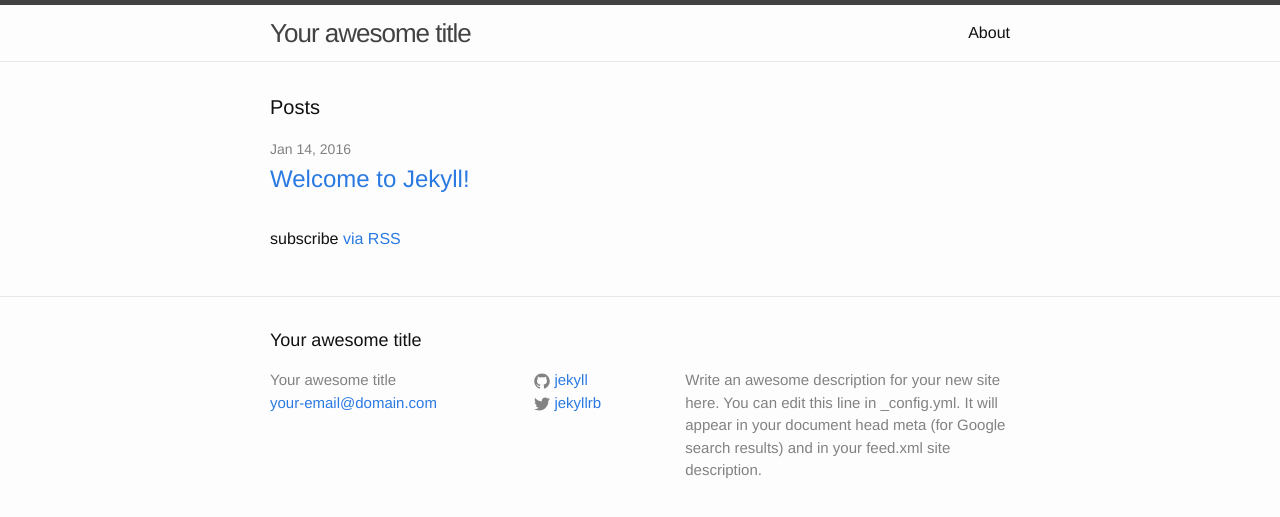
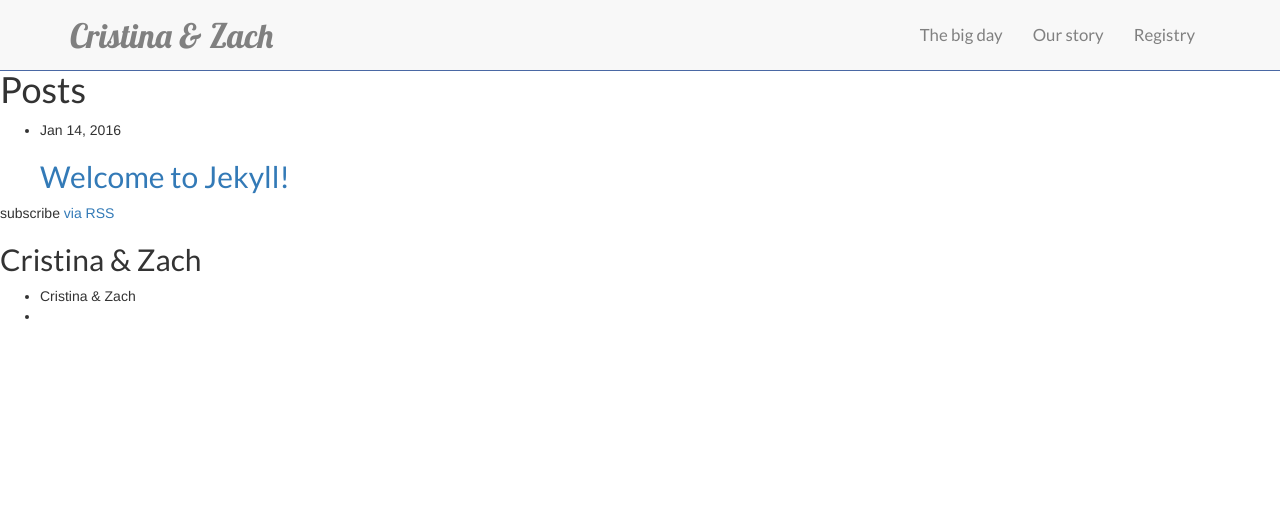
Before and after one commit to cthierer/cristina-and-zach, a Jekyll site: the page built from index.html, in a window 1280 px wide. Shown: the top 517 px of the page. Built offline with Jekyll 4.4.1, drawn with Linux system fonts in a browser that asks for light colours.

Commit message:
Stub out sitewide navigation

```diff
--- a/_config.yml
+++ b/_config.yml
@@ -1,14 +1,7 @@
 # Site settings
-title: Your awesome title
-email: your-email@domain.com
-description: > # this means to ignore newlines until "baseurl:"
-  Write an awesome description for your new site here. You can edit this
-  line in _config.yml. It will appear in your document head meta (for
-  Google search results) and in your feed.xml site description.
+title: Cristina & Zach
 baseurl: "" # the subpath of your site, e.g. /blog/
 url: "http://yourdomain.com" # the base hostname & protocol for your site
-twitter_username: jekyllrb
-github_username:  jekyll
 
 # Build settings
 markdown: kramdown
--- /dev/null
+++ b/_data/contents.yml
@@ -0,0 +1 @@
+toggle-navigation: Toggle navigation
--- a/_includes/head.html
+++ b/_includes/head.html
@@ -6,6 +6,11 @@
     <title>{% if page.title %}{{ page.title }}{% else %}{{ site.title }}{% endif %}</title>
     <meta name="description" content="{{ site.description }}">
 
+    <link rel="stylesheet" href="https://maxcdn.bootstrapcdn.com/bootstrap/3.3.6/css/bootstrap.min.css" integrity="sha384-1q8mTJOASx8j1Au+a5WDVnPi2lkFfwwEAa8hDDdjZlpLegxhjVME1fgjWPGmkzs7" crossorigin="anonymous">
+    <link href='http://fonts.googleapis.com/css?family=Lobster|Lato|Roboto+Slab:400,700' rel='stylesheet' type='text/css'>
     <link rel="stylesheet" href="{{ "/css/main.css" | prepend: site.baseurl }}">
     <link rel="canonical" href="{{ page.url | replace:'index.html','' | prepend: site.baseurl | prepend: site.url }}">
+
+    <script src="https://code.jquery.com/jquery-2.2.0.min.js"></script>
+    <script src="https://maxcdn.bootstrapcdn.com/bootstrap/3.3.6/js/bootstrap.min.js" integrity="sha384-0mSbJDEHialfmuBBQP6A4Qrprq5OVfW37PRR3j5ELqxss1yVqOtnepnHVP9aJ7xS" crossorigin="anonymous"></script>
 </head>
--- a/_includes/header.html
+++ /dev/null
@@ -1,27 +0,0 @@
-<header class="site-header">
-
-  <div class="wrapper">
-
-    <a class="site-title" href="{{ site.baseurl }}/">{{ site.title }}</a>
-
-    <nav class="site-nav">
-      <a href="#" class="menu-icon">
-        <svg viewBox="0 0 18 15">
-          <path fill="#424242" d="M18,1.484c0,0.82-0.665,1.484-1.484,1.484H1.484C0.665,2.969,0,2.304,0,1.484l0,0C0,0.665,0.665,0,1.484,0 h15.031C17.335,0,18,0.665,18,1.484L18,1.484z"/>
-          <path fill="#424242" d="M18,7.516C18,8.335,17.335,9,16.516,9H1.484C0.665,9,0,8.335,0,7.516l0,0c0-0.82,0.665-1.484,1.484-1.484 h15.031C17.335,6.031,18,6.696,18,7.516L18,7.516z"/>
-          <path fill="#424242" d="M18,13.516C18,14.335,17.335,15,16.516,15H1.484C0.665,15,0,14.335,0,13.516l0,0 c0-0.82,0.665-1.484,1.484-1.484h15.031C17.335,12.031,18,12.696,18,13.516L18,13.516z"/>
-        </svg>
-      </a>
-
-      <div class="trigger">
-        {% for page in site.pages %}
-          {% if page.title %}
-          <a class="page-link" href="{{ page.url | prepend: site.baseurl }}">{{ page.title }}</a>
-          {% endif %}
-        {% endfor %}
-      </div>
-    </nav>
-
-  </div>
-
-</header>
--- /dev/null
+++ b/_includes/nav-site.html
@@ -0,0 +1,27 @@
+<nav id="site-nav" class="navbar navbar-default navbar-custom navbar-fixed-top header-text">
+    <div class="container">
+        <div class="navbar-header">
+            <button type="button" class="navbar-toggle collapsed" data-toggle="collapse" data-target="#nav-main-menu" aria-expanded="false">
+                <span class="sr-only">
+                    {{ site.data.contents.toggle-navigation | escape }}
+                </span>
+                <span class="icon-bar"></span>
+                <span class="icon-bar"></span>
+                <span class="icon-bar"></span>
+            </button>
+            <a href="{{ site.data.navigation.lookup.home.link }}" class="navbar-brand text-script">
+                {{ site.title | escape }}
+            </a>
+        </div>
+        <div class="collapse navbar-collapse" id="nav-main-menu">
+            <ul class="nav navbar-nav pull-right">
+                {% for key in site.data.navigation.main %}
+                {% assign nav = site.data.navigation.lookup[key] %}
+                {% if nav %}
+                <li><a href="{{ nav.link }}">{{ nav.title | escape }}</a></li>
+                {% endif %}
+                {% endfor %}
+            </ul>
+        </div>
+    </div>
+</nav>
--- a/_layouts/default.html
+++ b/_layouts/default.html
@@ -5,7 +5,9 @@
 
   <body>
 
-    {% include header.html %}
+    <header id="site-header">
+      {% include nav-site.html %}
+    </header>
 
     <div class="page-content">
       <div class="wrapper">
--- a/_sass/_base.scss
+++ b/_sass/_base.scss
@@ -1,204 +1,22 @@
-/**
- * Reset some basic elements
- */
-body, h1, h2, h3, h4, h5, h6,
-p, blockquote, pre, hr,
-dl, dd, ol, ul, figure {
-    margin: 0;
-    padding: 0;
+
+body {
+    padding-top: 50px;
+    background-color: white;
 }
 
+/* Font styling */
 
-
-/**
- * Basic styling
- */
-body {
-    font-family: $base-font-family;
-    font-size: $base-font-size;
-    line-height: $base-line-height;
-    font-weight: 300;
-    color: $text-color;
-    background-color: $background-color;
-    -webkit-text-size-adjust: 100%;
+body
+.body-text {
+    font-family: $font-body;
 }
 
-
-
-/**
- * Set `margin-bottom` to maintain vertical rhythm
- */
 h1, h2, h3, h4, h5, h6,
-p, blockquote, pre,
-ul, ol, dl, figure,
-%vertical-rhythm {
-    margin-bottom: $spacing-unit / 2;
+.header,
+.header-text {
+    font-family: $font-header;
 }
 
-
-
-/**
- * Images
- */
-img {
-    max-width: 100%;
-    vertical-align: middle;
+.text-script {
+    font-family: $font-script;
 }
-
-
-
-/**
- * Figures
- */
-figure > img {
-    display: block;
-}
-
-figcaption {
-    font-size: $small-font-size;
-}
-
-
-
-/**
- * Lists
- */
-ul, ol {
-    margin-left: $spacing-unit;
-}
-
-li {
-    > ul,
-    > ol {
-         margin-bottom: 0;
-    }
-}
-
-
-
-/**
- * Headings
- */
-h1, h2, h3, h4, h5, h6 {
-    font-weight: 300;
-}
-
-
-
-/**
- * Links
- */
-a {
-    color: $brand-color;
-    text-decoration: none;
-
-    &:visited {
-        color: darken($brand-color, 15%);
-    }
-
-    &:hover {
-        color: $text-color;
-        text-decoration: underline;
-    }
-}
-
-
-
-/**
- * Blockquotes
- */
-blockquote {
-    color: $grey-color;
-    border-left: 4px solid $grey-color-light;
-    padding-left: $spacing-unit / 2;
-    font-size: 18px;
-    letter-spacing: -1px;
-    font-style: italic;
-
-    > :last-child {
-        margin-bottom: 0;
-    }
-}
-
-
-
-/**
- * Code formatting
- */
-pre,
-code {
-    font-size: 15px;
-    border: 1px solid $grey-color-light;
-    border-radius: 3px;
-    background-color: #eef;
-}
-
-code {
-    padding: 1px 5px;
-}
-
-pre {
-    padding: 8px 12px;
-    overflow-x: scroll;
-
-    > code {
-        border: 0;
-        padding-right: 0;
-        padding-left: 0;
-    }
-}
-
-
-
-/**
- * Wrapper
- */
-.wrapper {
-    max-width: -webkit-calc(800px - (#{$spacing-unit} * 2));
-    max-width:         calc(800px - (#{$spacing-unit} * 2));
-    margin-right: auto;
-    margin-left: auto;
-    padding-right: $spacing-unit;
-    padding-left: $spacing-unit;
-    @extend %clearfix;
-
-    @include media-query($on-laptop) {
-        max-width: -webkit-calc(800px - (#{$spacing-unit}));
-        max-width:         calc(800px - (#{$spacing-unit}));
-        padding-right: $spacing-unit / 2;
-        padding-left: $spacing-unit / 2;
-    }
-}
-
-
-
-/**
- * Clearfix
- */
-%clearfix {
-
-    &:after {
-        content: "";
-        display: table;
-        clear: both;
-    }
-}
-
-
-
-/**
- * Icons
- */
-.icon {
-
-    > svg {
-        display: inline-block;
-        width: 16px;
-        height: 16px;
-        vertical-align: middle;
-
-        path {
-            fill: $grey-color;
-        }
-    }
-}
--- a/_sass/_layout.scss
+++ /dev/null
@@ -1,236 +0,0 @@
-/**
- * Site header
- */
-.site-header {
-    border-top: 5px solid $grey-color-dark;
-    border-bottom: 1px solid $grey-color-light;
-    min-height: 56px;
-
-    // Positioning context for the mobile navigation icon
-    position: relative;
-}
-
-.site-title {
-    font-size: 26px;
-    line-height: 56px;
-    letter-spacing: -1px;
-    margin-bottom: 0;
-    float: left;
-
-    &,
-    &:visited {
-        color: $grey-color-dark;
-    }
-}
-
-.site-nav {
-    float: right;
-    line-height: 56px;
-
-    .menu-icon {
-        display: none;
-    }
-
-    .page-link {
-        color: $text-color;
-        line-height: $base-line-height;
-
-        // Gaps between nav items, but not on the first one
-        &:not(:first-child) {
-            margin-left: 20px;
-        }
-    }
-
-    @include media-query($on-palm) {
-        position: absolute;
-        top: 9px;
-        right: 30px;
-        background-color: $background-color;
-        border: 1px solid $grey-color-light;
-        border-radius: 5px;
-        text-align: right;
-
-        .menu-icon {
-            display: block;
-            float: right;
-            width: 36px;
-            height: 26px;
-            line-height: 0;
-            padding-top: 10px;
-            text-align: center;
-
-            > svg {
-                width: 18px;
-                height: 15px;
-
-                path {
-                    fill: $grey-color-dark;
-                }
-            }
-        }
-
-        .trigger {
-            clear: both;
-            display: none;
-        }
-
-        &:hover .trigger {
-            display: block;
-            padding-bottom: 5px;
-        }
-
-        .page-link {
-            display: block;
-            padding: 5px 10px;
-        }
-    }
-}
-
-
-
-/**
- * Site footer
- */
-.site-footer {
-    border-top: 1px solid $grey-color-light;
-    padding: $spacing-unit 0;
-}
-
-.footer-heading {
-    font-size: 18px;
-    margin-bottom: $spacing-unit / 2;
-}
-
-.contact-list,
-.social-media-list {
-    list-style: none;
-    margin-left: 0;
-}
-
-.footer-col-wrapper {
-    font-size: 15px;
-    color: $grey-color;
-    margin-left: -$spacing-unit / 2;
-    @extend %clearfix;
-}
-
-.footer-col {
-    float: left;
-    margin-bottom: $spacing-unit / 2;
-    padding-left: $spacing-unit / 2;
-}
-
-.footer-col-1 {
-    width: -webkit-calc(35% - (#{$spacing-unit} / 2));
-    width:         calc(35% - (#{$spacing-unit} / 2));
-}
-
-.footer-col-2 {
-    width: -webkit-calc(20% - (#{$spacing-unit} / 2));
-    width:         calc(20% - (#{$spacing-unit} / 2));
-}
-
-.footer-col-3 {
-    width: -webkit-calc(45% - (#{$spacing-unit} / 2));
-    width:         calc(45% - (#{$spacing-unit} / 2));
-}
-
-@include media-query($on-laptop) {
-    .footer-col-1,
-    .footer-col-2 {
-        width: -webkit-calc(50% - (#{$spacing-unit} / 2));
-        width:         calc(50% - (#{$spacing-unit} / 2));
-    }
-
-    .footer-col-3 {
-        width: -webkit-calc(100% - (#{$spacing-unit} / 2));
-        width:         calc(100% - (#{$spacing-unit} / 2));
-    }
-}
-
-@include media-query($on-palm) {
-    .footer-col {
-        float: none;
-        width: -webkit-calc(100% - (#{$spacing-unit} / 2));
-        width:         calc(100% - (#{$spacing-unit} / 2));
-    }
-}
-
-
-
-/**
- * Page content
- */
-.page-content {
-    padding: $spacing-unit 0;
-}
-
-.page-heading {
-    font-size: 20px;
-}
-
-.post-list {
-    margin-left: 0;
-    list-style: none;
-
-    > li {
-        margin-bottom: $spacing-unit;
-    }
-}
-
-.post-meta {
-    font-size: $small-font-size;
-    color: $grey-color;
-}
-
-.post-link {
-    display: block;
-    font-size: 24px;
-}
-
-
-
-/**
- * Posts
- */
-.post-header {
-    margin-bottom: $spacing-unit;
-}
-
-.post-title {
-    font-size: 42px;
-    letter-spacing: -1px;
-    line-height: 1;
-
-    @include media-query($on-laptop) {
-        font-size: 36px;
-    }
-}
-
-.post-content {
-    margin-bottom: $spacing-unit;
-
-    h2 {
-        font-size: 32px;
-
-        @include media-query($on-laptop) {
-            font-size: 28px;
-        }
-    }
-
-    h3 {
-        font-size: 26px;
-
-        @include media-query($on-laptop) {
-            font-size: 22px;
-        }
-    }
-
-    h4 {
-        font-size: 20px;
-
-        @include media-query($on-laptop) {
-            font-size: 18px;
-        }
-    }
-}
--- /dev/null
+++ b/_sass/_nav-site.scss
@@ -0,0 +1,27 @@
+
+#site-nav {
+
+    border: none;
+    border-radius: 0;
+    border-bottom: 1px solid $color-1;
+    font-size: 1.2em;
+    padding: 10px;
+
+    .navbar-brand {
+        font-size: 2em;
+    }
+
+    a {
+
+        &,
+        &:link,
+        &:visited {
+            color: $gray-normal;
+        }
+
+        &:hover,
+        &:active {
+            text-decoration: underline;
+        }
+    }
+}
--- a/_sass/_syntax-highlighting.scss
+++ /dev/null
@@ -1,67 +0,0 @@
-/**
- * Syntax highlighting styles
- */
-.highlight {
-    background: #fff;
-    @extend %vertical-rhythm;
-
-    .c     { color: #998; font-style: italic } // Comment
-    .err   { color: #a61717; background-color: #e3d2d2 } // Error
-    .k     { font-weight: bold } // Keyword
-    .o     { font-weight: bold } // Operator
-    .cm    { color: #998; font-style: italic } // Comment.Multiline
-    .cp    { color: #999; font-weight: bold } // Comment.Preproc
-    .c1    { color: #998; font-style: italic } // Comment.Single
-    .cs    { color: #999; font-weight: bold; font-style: italic } // Comment.Special
-    .gd    { color: #000; background-color: #fdd } // Generic.Deleted
-    .gd .x { color: #000; background-color: #faa } // Generic.Deleted.Specific
-    .ge    { font-style: italic } // Generic.Emph
-    .gr    { color: #a00 } // Generic.Error
-    .gh    { color: #999 } // Generic.Heading
-    .gi    { color: #000; background-color: #dfd } // Generic.Inserted
-    .gi .x { color: #000; background-color: #afa } // Generic.Inserted.Specific
-    .go    { color: #888 } // Generic.Output
-    .gp    { color: #555 } // Generic.Prompt
-    .gs    { font-weight: bold } // Generic.Strong
-    .gu    { color: #aaa } // Generic.Subheading
-    .gt    { color: #a00 } // Generic.Traceback
-    .kc    { font-weight: bold } // Keyword.Constant
-    .kd    { font-weight: bold } // Keyword.Declaration
-    .kp    { font-weight: bold } // Keyword.Pseudo
-    .kr    { font-weight: bold } // Keyword.Reserved
-    .kt    { color: #458; font-weight: bold } // Keyword.Type
-    .m     { color: #099 } // Literal.Number
-    .s     { color: #d14 } // Literal.String
-    .na    { color: #008080 } // Name.Attribute
-    .nb    { color: #0086B3 } // Name.Builtin
-    .nc    { color: #458; font-weight: bold } // Name.Class
-    .no    { color: #008080 } // Name.Constant
-    .ni    { color: #800080 } // Name.Entity
-    .ne    { color: #900; font-weight: bold } // Name.Exception
-    .nf    { color: #900; font-weight: bold } // Name.Function
-    .nn    { color: #555 } // Name.Namespace
-    .nt    { color: #000080 } // Name.Tag
-    .nv    { color: #008080 } // Name.Variable
-    .ow    { font-weight: bold } // Operator.Word
-    .w     { color: #bbb } // Text.Whitespace
-    .mf    { color: #099 } // Literal.Number.Float
-    .mh    { color: #099 } // Literal.Number.Hex
-    .mi    { color: #099 } // Literal.Number.Integer
-    .mo    { color: #099 } // Literal.Number.Oct
-    .sb    { color: #d14 } // Literal.String.Backtick
-    .sc    { color: #d14 } // Literal.String.Char
-    .sd    { color: #d14 } // Literal.String.Doc
-    .s2    { color: #d14 } // Literal.String.Double
-    .se    { color: #d14 } // Literal.String.Escape
-    .sh    { color: #d14 } // Literal.String.Heredoc
-    .si    { color: #d14 } // Literal.String.Interpol
-    .sx    { color: #d14 } // Literal.String.Other
-    .sr    { color: #009926 } // Literal.String.Regex
-    .s1    { color: #d14 } // Literal.String.Single
-    .ss    { color: #990073 } // Literal.String.Symbol
-    .bp    { color: #999 } // Name.Builtin.Pseudo
-    .vc    { color: #008080 } // Name.Variable.Class
-    .vg    { color: #008080 } // Name.Variable.Global
-    .vi    { color: #008080 } // Name.Variable.Instance
-    .il    { color: #099 } // Literal.Number.Integer.Long
-}
--- a/css/main.scss
+++ b/css/main.scss
@@ -1,49 +1,26 @@
 ---
-# Only the main Sass file needs front matter (the dashes are enough)
 ---
 @charset "utf-8";
 
+$color-1:       #4A68A4;
+$color-2:       #6589C0;
+$color-3:       #C3D5F0;
+$color-light:   #D9B81B;
+$color-dark:    #F07208;
 
+$gray-darkest:  #383838;
+$gray-darker:   #585858;
+$gray-normal:   #808080;
+$gray-light:    #A8A8A8;
+$gray-lighter:  #E8E8E8;
+$gray-lightest: #F8F8F8;
 
-// Our variables
-$base-font-family: Helvetica, Arial, sans-serif;
-$base-font-size:   16px;
-$small-font-size:  $base-font-size * 0.875;
-$base-line-height: 1.5;
-
-$spacing-unit:     30px;
-
-$text-color:       #111;
-$background-color: #fdfdfd;
-$brand-color:      #2a7ae2;
-
-$grey-color:       #828282;
-$grey-color-light: lighten($grey-color, 40%);
-$grey-color-dark:  darken($grey-color, 25%);
-
-$on-palm:          600px;
-$on-laptop:        800px;
-
-
-
-// Using media queries with like this:
-// @include media-query($palm) {
-//     .wrapper {
-//         padding-right: $spacing-unit / 2;
-//         padding-left: $spacing-unit / 2;
-//     }
-// }
-@mixin media-query($device) {
-    @media screen and (max-width: $device) {
-        @content;
-    }
-}
-
-
+$font-body:     'Roboto Slab', serif;
+$font-header:   'Lato', sans-serif;
+$font-script:   'Lobster', cursive;
 
 // Import partials from `sass_dir` (defaults to `_sass`)
 @import
-        "base",
-        "layout",
-        "syntax-highlighting"
+    "base",
+    "nav-site"
 ;
```
Also changed, not shown: _data/navigation.yml (added, +17 -0 lines).
